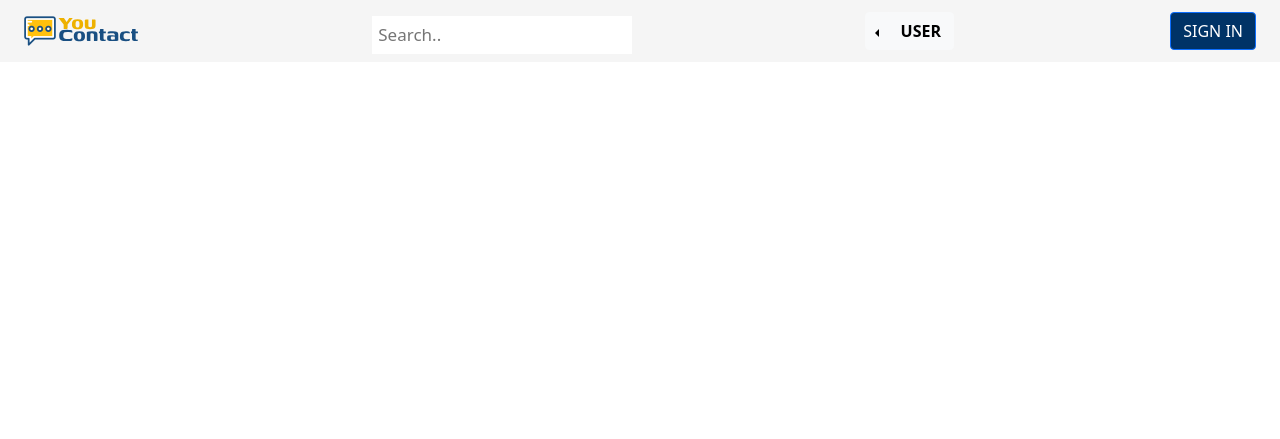
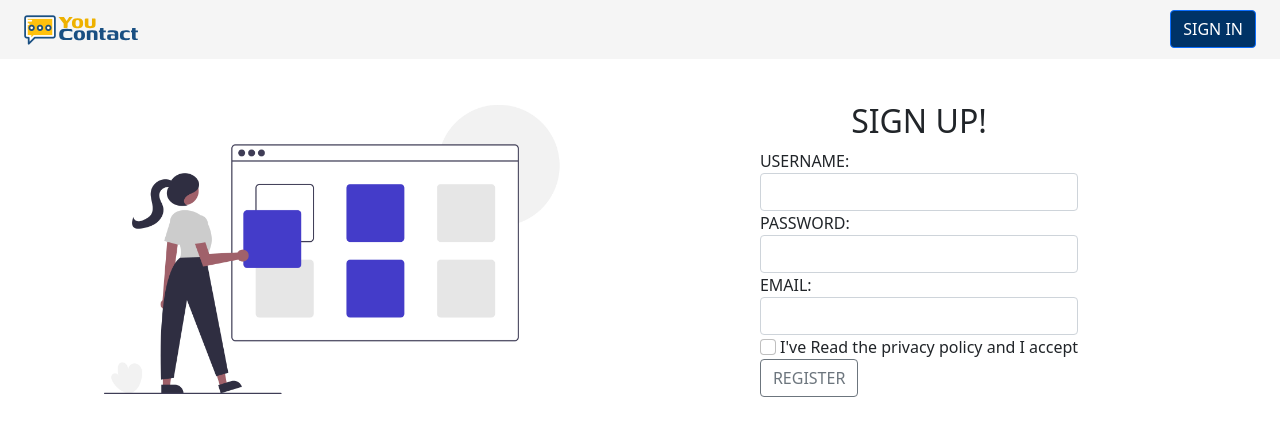
Before and after one commit to abdelalicode/YouContact, a PHP site: page / in a window 1280 px wide. Shown: the top 439 px of the page. Run offline with PHP 8.4, Linux system fonts and the light colour scheme; data that the repository does not hold is empty; some libraries are stand-ins or nearby versions.

Commit message:
v2.0 du Brief: creation du Login SignUp

```diff
--- a/index.php
+++ b/index.php
@@ -1,11 +1,39 @@
 <?php
-    include 'nav.php';
+
+include 'nav.php';
+if (isset($_SESSION['id'])) {
+    header('Location: home.php');
+}
 ?>
 
+<style>
+    #navcomp1,
+    #navcomp2 {
+        display: none;
+    }
+</style>
 
-<?php
+<div class="container">
+    <div class="row">
+        <div class="col-md-6 col-sm-12">
+            <img class="img-fluid" src="images/homepage.png" alt="">
+        </div>
+        <div class="col-md-6 col-sm-12 d-flex flex-column justify-content-center align-items-center">
+            <h2>SIGN UP!</h2>
+            <form action="signup.php" class="gap-2" method="post">
+                <label for="username">USERNAME: </label>
+                <input type="text" class="form-control" name="username" id="username">
+                <label for="password">PASSWORD: </label>
+                <input type="password" class="form-control" name="password" id="password">
+                <label for="email">EMAIL: </label>
+                <input type="email" class="form-control" name="email" id="email">
+                <div>
+                    <input type="checkbox" class="form-check-input" id="exampleCheck1">
+                    <label class="form-check-label" for="exampleCheck1">I've Read the privacy policy and I accept</label>
+                </div>
 
-
-
-
-?>
+                <button type="submit" name="signin" class="btn btn-outline-secondary" data-mdb-ripple-init data-mdb-ripple-color="dark">REGISTER</button>
+            </form>
+        </div>
+    </div>
+</div>
--- /dev/null
+++ b/logout.php
@@ -0,0 +1,5 @@
+<?php
+session_start();
+session_destroy();
+header('location:index.php');
+?>
--- a/nav.php
+++ b/nav.php
@@ -1,3 +1,11 @@
+<?php
+session_start();
+if (isset($_SESSION['username'])) {
+    $usrname = $_SESSION['username'];
+}
+
+?>
+
 <!DOCTYPE html>
 <html lang="en">
 
@@ -28,17 +36,19 @@
                 <ul class="dropdown-menu">
                     <li><a class="dropdown-item" href="#">Profile</a></li>
                     <li><a class="dropdown-item" href="#">Action two</a></li>
-                    <li><a class="dropdown-item" href="#">LogOut</a></li>
+                    <li><a class="dropdown-item" href="logout.php">LogOut</a></li>
                 </ul>
                 <button type="button" class="btn btn-light">
-                    <div class="fw-bold">USER</div>
+                    <div class="fw-bold"><?= $usrname ?></div>
                 </button>
+            </div>
+
+            <?php
+            if (isset($_SESSION['username'])) {
+            } else {
 
 
-
-
-            </div>
-
+            ?>
                 <!-- Button trigger modal -->
                 <button type="button" class="btn btn-primary" data-bs-toggle="modal" data-bs-target="#signModal" style="background: #003366;">
                     SIGN IN
@@ -54,7 +64,7 @@
                                 <h5 class="modal-title" id="signModalLabel">SIGN IN</h5>
                                 <button type="button" class="btn-close" data-bs-dismiss="modal" aria-label="Close"></button>
                             </div>
-                        <form action="home.php">
+                            <form action="signin.php" method="post">
                                 <div class="modal-body d-flex flex-column w-50" style="gap: 10px;">
 
                                     <label>USERNAME:</label>
@@ -63,7 +73,7 @@
                                     <input type="password" name="password">
                                 </div>
                                 <div class="modal-footer">
-                                <button type="submit" class="btn btn-primary" style="background: #003366;">LOGIN</button>
+                                    <button type="submit" name="signin" class="btn btn-primary" style="background: #003366;">LOGIN</button>
                                 </div>
                             </form>
                         </div>
@@ -76,6 +86,9 @@
 
 
     </nav>
+<?php   } ?>
 
+
+<script src="https://cdn.jsdelivr.net/npm/@popperjs/core@2.11.6/dist/umd/popper.min.js" integrity="sha384-ueFY3TluF7YiPe7oh1yR62gpbb6TVH7Lqf3KqvCq12qmtE8pg6zjgDAg6Fq8zoV+" crossorigin="anonymous"></script>
 <script src="https://cdn.jsdelivr.net/npm/bootstrap@5.3.2/dist/js/bootstrap.bundle.min.js" integrity="sha384-C6RzsynM9kWDrMNeT87bh95OGNyZPhcTNXj1NW7RuBCsyN/o0jlpcV8Qyq46cDfL" crossorigin="anonymous"></script>
 </body>
```
Also changed, not shown: form.php (+3 -4 lines), home.php (+8 -6 lines), signin.php (added, +35 -0 lines), signup.php (added, +33 -0 lines), README.md (added), images/homepage.png (added). Lines whose indentation alone changed are shown as unchanged.
